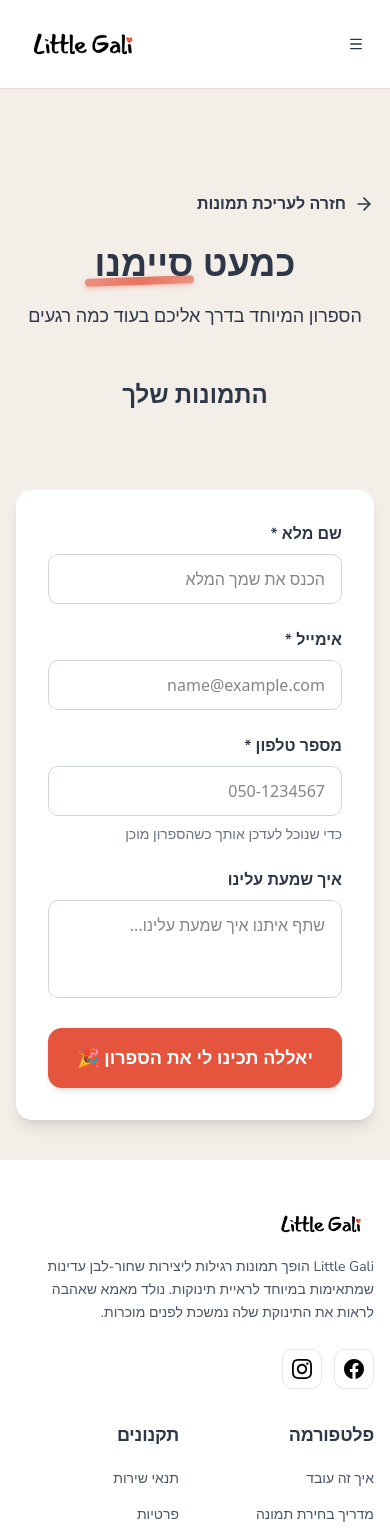
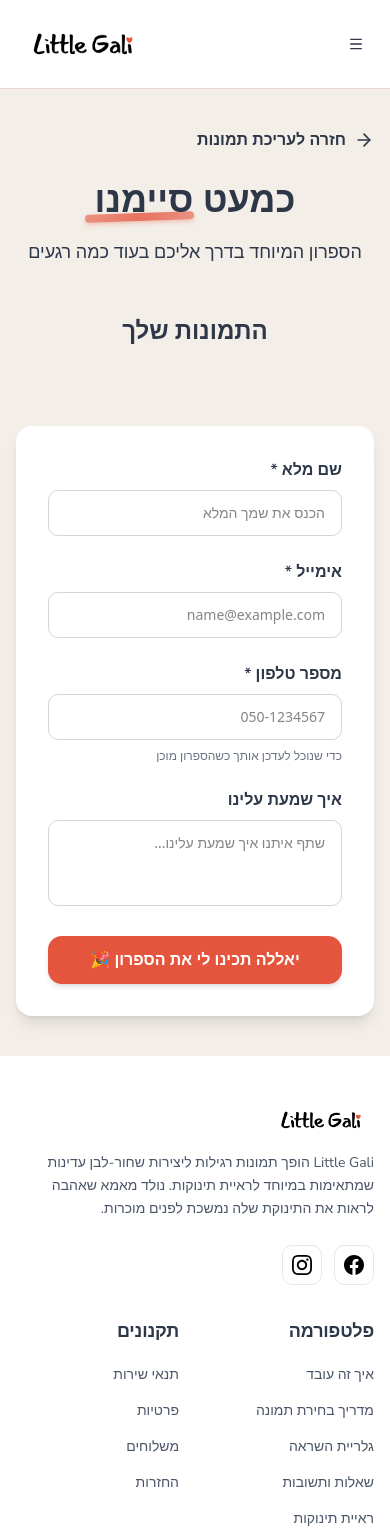
Before and after one commit to yawel-wel/little-gali, a Next.js app: page /preview in a window 390 px wide. Shown: the top 1537 px of the page. Built offline with nearby package versions, Linux system fonts and the light colour scheme; a web font is replaced by a local one.

Commit message:
preview page fixes for mobile

```diff
--- a/src/app/preview/page.tsx
+++ b/src/app/preview/page.tsx
@@ -109,7 +109,7 @@ export default function PreviewPage() {
           className="relative py-10 lg:py-16 pt-20 md:pt-16"
           style={{ backgroundColor: "#F3EEE8" }}
         >
-          <div className="container mx-auto px-4 sm:px-6 lg:px-8 pt-28 md:pt-16">
+          <div className="container mx-auto px-4 sm:px-6 lg:px-8 pt-12 md:pt-16">
             <div className="max-w-3xl mx-auto space-y-8">
               {/* Back Button */}
               <button
@@ -140,11 +140,11 @@ export default function PreviewPage() {
                 <h2 className="text-2xl font-bold text-dark-gray text-center mb-8">
                   התמונות שלך
                 </h2>
-                <div className="flex flex-nowrap justify-center gap-2 sm:gap-3 md:gap-4 w-full max-w-none mx-auto px-4 overflow-visible">
+                <div className="flex flex-nowrap justify-center gap-1 md:gap-4 w-full max-w-none mx-auto px-6 overflow-visible">
                   {images.map((url, index) => (
                     <div
                       key={index}
-                      className="relative w-[80px] h-[80px] sm:w-[100px] sm:h-[100px] md:w-[120px] md:h-[120px] flex-shrink-0 rounded-lg overflow-hidden border-2 border-primary-orange"
+                      className="relative w-full aspect-square max-w-[110px] sm:max-w-[120px] md:max-w-none md:w-[120px] md:h-[120px] flex-shrink-0 mx-auto rounded-lg overflow-hidden border-2 border-primary-orange"
                     >
                       <img
                         src={url}
@@ -175,7 +175,7 @@ export default function PreviewPage() {
                       onChange={handleInputChange}
                       placeholder="הכנס את שמך המלא"
                       required
-                      className="w-full px-4 py-3 border border-gray-300 rounded-lg focus:outline-none focus:ring-2 focus:ring-primary-orange focus:border-transparent text-right"
+                      className="w-full px-4 py-3 border border-gray-300 rounded-lg focus:outline-none focus:ring-2 focus:ring-primary-orange focus:border-transparent text-right text-sm sm:text-base"
                     />
                   </div>
 
@@ -195,7 +195,7 @@ export default function PreviewPage() {
                       onChange={handleInputChange}
                       placeholder="name@example.com"
                       required
-                      className="w-full px-4 py-3 border border-gray-300 rounded-lg focus:outline-none focus:ring-2 focus:ring-primary-orange focus:border-transparent text-right"
+                      className="w-full px-4 py-3 border border-gray-300 rounded-lg focus:outline-none focus:ring-2 focus:ring-primary-orange focus:border-transparent text-right text-sm sm:text-base"
                     />
                   </div>
 
@@ -215,9 +215,9 @@ export default function PreviewPage() {
                       onChange={handleInputChange}
                       placeholder="050-1234567"
                       required
-                      className="w-full px-4 py-3 border border-gray-300 rounded-lg focus:outline-none focus:ring-2 focus:ring-primary-orange focus:border-transparent text-right"
+                      className="w-full px-4 py-3 border border-gray-300 rounded-lg focus:outline-none focus:ring-2 focus:ring-primary-orange focus:border-transparent text-right text-sm sm:text-base"
                     />
-                    <p className="text-sm text-gray-500 mt-2">
+                    <p className="text-xs text-gray-500 mt-2">
                       כדי שנוכל לעדכן אותך כשהספרון מוכן
                     </p>
                   </div>
@@ -237,7 +237,7 @@ export default function PreviewPage() {
                       onChange={handleInputChange}
                       rows={3}
                       placeholder="שתף איתנו איך שמעת עלינו..."
-                      className="w-full px-4 py-3 border border-gray-300 rounded-lg focus:outline-none focus:ring-2 focus:ring-primary-orange focus:border-transparent resize-none text-right"
+                      className="w-full px-4 py-3 border border-gray-300 rounded-lg focus:outline-none focus:ring-2 focus:ring-primary-orange focus:border-transparent resize-none text-right text-sm sm:text-base"
                     />
                   </div>
 
@@ -245,7 +245,7 @@ export default function PreviewPage() {
                   <button
                     type="submit"
                     disabled={isSubmitting}
-                    className="w-full bg-primary-orange hover:bg-primary-orange/90 disabled:bg-primary-orange/70 disabled:cursor-not-allowed text-white font-body-bold text-lg py-4 rounded-xl transition-opacity shadow-md hover:shadow-lg cursor-pointer flex items-center justify-center gap-2"
+                    className="w-full bg-primary-orange hover:bg-primary-orange/90 disabled:bg-primary-orange/70 disabled:cursor-not-allowed text-white font-body-bold text-base sm:text-lg py-3 sm:py-4 rounded-xl transition-opacity shadow-md hover:shadow-lg cursor-pointer flex items-center justify-center gap-2"
                   >
                     {isSubmitting ? "שולח..." : "יאללה תכינו לי את הספרון 🎉"}
                   </button>
--- a/src/app/qa/page.tsx
+++ b/src/app/qa/page.tsx
@@ -21,7 +21,7 @@ export default function QAPage() {
           className="relative py-16 lg:py-24 pt-20 md:pt-16"
           style={{ backgroundColor: "#F9F7EE" }}
         >
-          <div className="container mx-auto px-4 sm:px-6 lg:px-8 pt-28 md:pt-16">
+          <div className="container mx-auto px-4 sm:px-6 lg:px-8 pt-16 md:pt-16">
             {/* Section Title */}
             <div className="text-center mb-16">
               <Title highlightText="אותנו" size="lg" className="mb-4">
--- a/src/app/upload/page.tsx
+++ b/src/app/upload/page.tsx
@@ -147,7 +147,7 @@ export default function UploadPage() {
           className="relative py-10 lg:py-16 pt-20 md:pt-16"
           style={{ backgroundColor: "#F3EEE8" }}
         >
-          <div className="container mx-auto px-4 sm:px-6 lg:px-8 overflow-visible pt-20 md:pt-16">
+          <div className="container mx-auto px-4 sm:px-6 lg:px-8 overflow-visible pt-16 md:pt-16">
             <div className="max-w-3xl mx-auto space-y-8 overflow-visible">
               {/* Main Title */}
               <div className="text-center md:mt-4">
@@ -196,11 +196,11 @@ export default function UploadPage() {
               {/* Selected Images Display */}
               {selectedImages.length > 0 && (
                 <div className="space-y-4">
-                  <div className="flex flex-nowrap justify-center gap-2 sm:gap-3 md:gap-4 w-full max-w-none mx-auto px-4 overflow-visible">
+                  <div className="flex flex-nowrap justify-center gap-1 md:gap-4 w-full max-w-none mx-auto px-6 overflow-visible">
                     {selectedImages.slice(0, 5).map((url, index) => (
                       <div
                         key={index}
-                        className="relative w-[80px] h-[80px] sm:w-[100px] sm:h-[100px] md:w-[120px] md:h-[120px] lg:w-[140px] lg:h-[140px] flex-shrink-0"
+                        className="relative w-full aspect-square max-w-[110px] sm:max-w-[120px] md:max-w-none md:w-[120px] md:h-[120px] lg:w-[140px] lg:h-[140px] flex-shrink-0 mx-auto"
                       >
                         <img
                           src={url}
@@ -222,13 +222,15 @@ export default function UploadPage() {
                     <div className="flex flex-col gap-4 max-w-md mx-auto w-full sm:w-auto">
                       <button
                         onClick={handleNavigateToPreview}
-                        className="w-full bg-primary-orange hover:bg-primary-orange/90 text-white font-body-bold text-lg py-3 sm:py-4 rounded-xl transition-opacity shadow-md hover:shadow-lg cursor-pointer"
+                        className="w-full bg-primary-orange hover:bg-primary-orange/90 text-white font-body-bold text-lg py-3 sm:py-4 rounded-xl transition-opacity shadow-md hover:shadow-lg cursor-pointer relative z-10"
+                        style={{ touchAction: "manipulation" }}
                       >
                         המשך
                       </button>
                       <button
                         onClick={handleStartOver}
                         className="w-full bg-white hover:bg-gray-50 text-dark-gray font-body-bold text-base py-3 sm:py-4 rounded-xl border border-gray-300 transition-colors flex items-center justify-center gap-2 cursor-pointer"
+                        style={{ touchAction: "manipulation" }}
                       >
                         <svg
                           className="w-5 h-5"
@@ -255,10 +257,10 @@ export default function UploadPage() {
                 <>
                   <div className="text-center">
                     <div
-                      className="w-48 h-48 mx-auto rounded-full bg-white border-2 border-gray-300 flex items-center justify-center hover:border-primary-orange transition-all duration-200 cursor-pointer"
+                      className="w-40 h-40 md:w-48 md:h-48 mx-auto rounded-full bg-white border-2 border-gray-300 flex items-center justify-center hover:border-primary-orange transition-all duration-200 cursor-pointer"
                       onClick={handleUploadClick}
                     >
-                      <Upload className="w-12 h-12 text-primary-orange" />
+                      <Upload className="w-10 h-10 md:w-12 md:h-12 text-primary-orange" />
                     </div>
                   </div>
 
```
